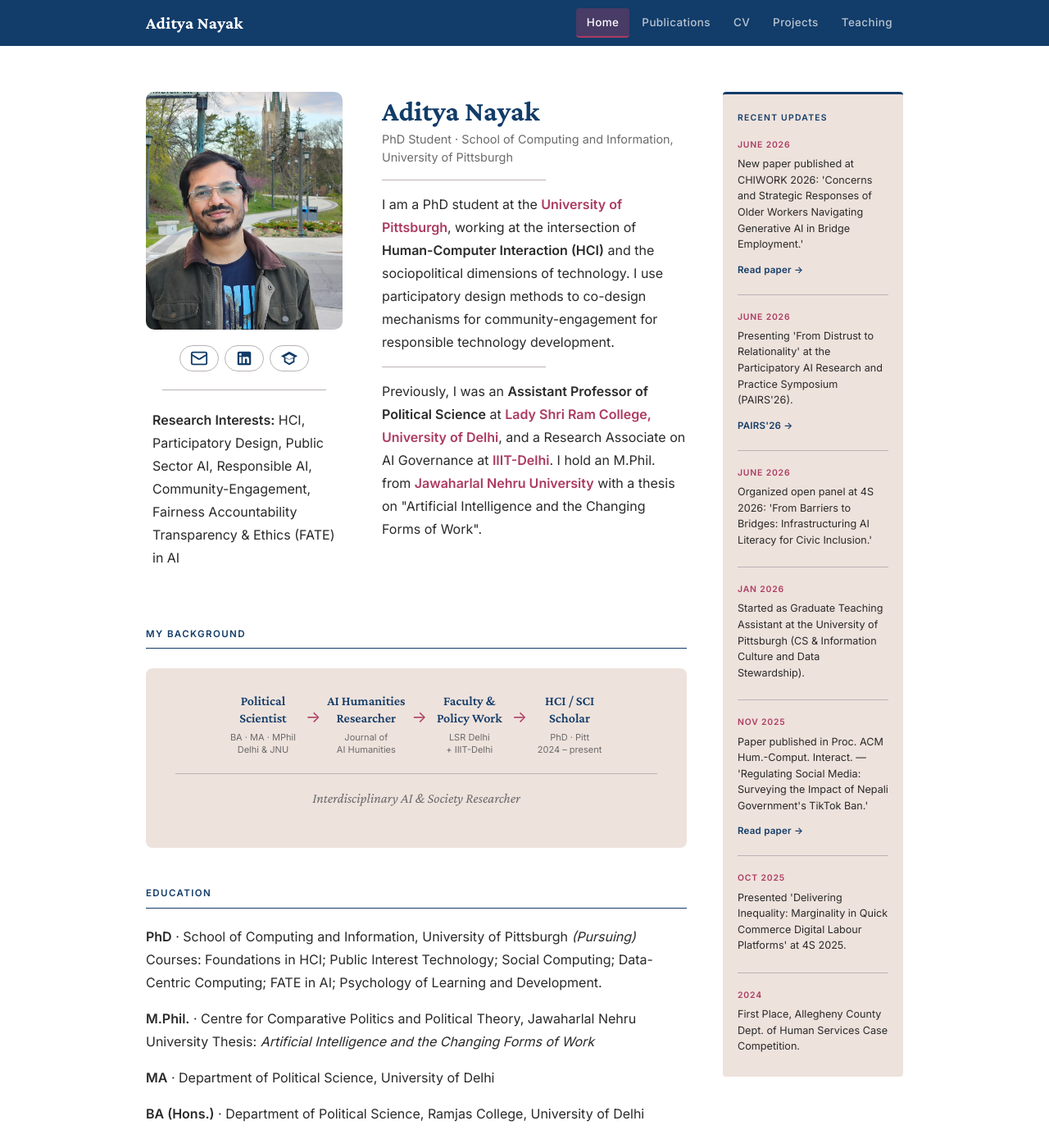
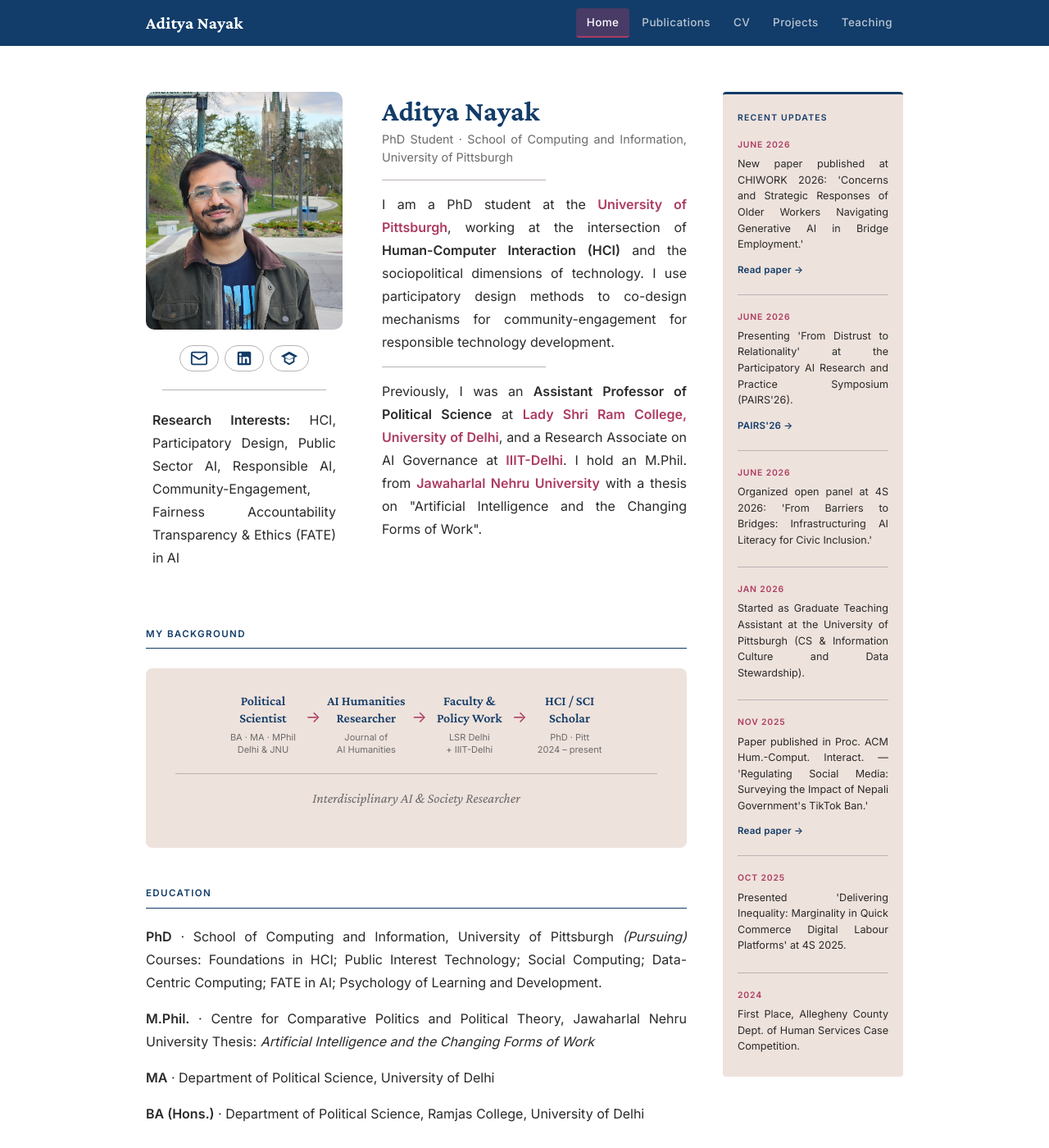
Before and after one commit to adityanayak-info/adityanayak-info.github.io, a Jekyll site: the page built from index.md, in a window 1280 px wide and 1400 px high. Shown: the whole window at 82% size. Built offline with Jekyll 4.4.1, drawn with Linux system fonts in a browser that asks for light colours.

Commit message:
Update style.css

```diff
--- a/assets/css/style.css
+++ b/assets/css/style.css
@@ -34,6 +34,7 @@
   min-height: 100vh;
   display: flex;
   flex-direction: column;
+  text-align: justify; /* add this */
 }
 
 img { max-width: 100%; height: auto; display: block; }
```
